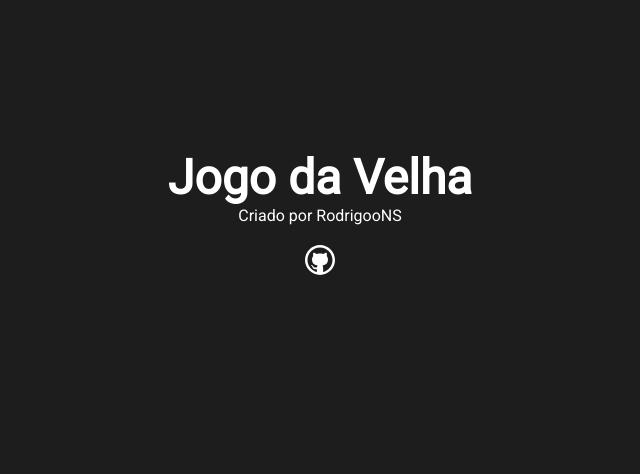
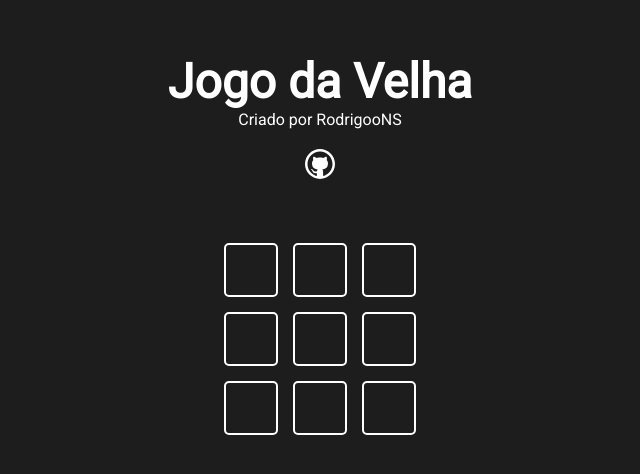
Before and after one commit to RodrigooNS/react-tictactoe, a Next.js app: page / in a window 1280 px wide. Shown: the part 176-650 px from the top of the page, without its empty margins (320-960 px from the left). Built offline with nearby package versions, Linux system fonts and the light colour scheme.

Commit message:
tabuleiro do jogo

```diff
--- /dev/null
+++ b/src/components/game/Game.jsx
@@ -0,0 +1,21 @@
+import styles from "./Game.module.css"
+
+import GameOption from "../gameOption/GameOption"
+
+function Game () {
+  return (
+    <div className={styles.game}>
+      <GameOption />
+      <GameOption />
+      <GameOption />
+      <GameOption />
+      <GameOption />
+      <GameOption />
+      <GameOption />
+      <GameOption />
+      <GameOption />
+    </div>
+  )
+}
+
+export default Game
--- /dev/null
+++ b/src/components/game/Game.module.css
@@ -0,0 +1,5 @@
+.game {
+  display: grid;
+  grid-template-columns: repeat(3, 1fr);
+  gap: 15px;
+}
--- /dev/null
+++ b/src/components/gameOption/GameOption.jsx
@@ -0,0 +1,11 @@
+import styles from "./GameOption.module.css"
+
+function GameOption () {
+  return (
+    <div className={styles.gameOption}>
+
+    </div>
+  )
+}
+
+export default GameOption
--- /dev/null
+++ b/src/components/gameOption/GameOption.module.css
@@ -0,0 +1,10 @@
+.gameOption {
+  border: 2px solid white;
+  width: 50px;
+  height: 50px;
+  border-radius: 5px;
+  display: flex;
+  justify-content: center;
+  align-items: center;
+  cursor: pointer;
+}
--- a/src/components/gamePage/GamePage.jsx
+++ b/src/components/gamePage/GamePage.jsx
@@ -1,9 +1,11 @@
 import Header from "../header/Header"
+import Game from "../game/Game"
 
 function GamePage () {
   return (
     <div className="container">
       <Header />
+      <Game />
     </div>
   )
 }
```
